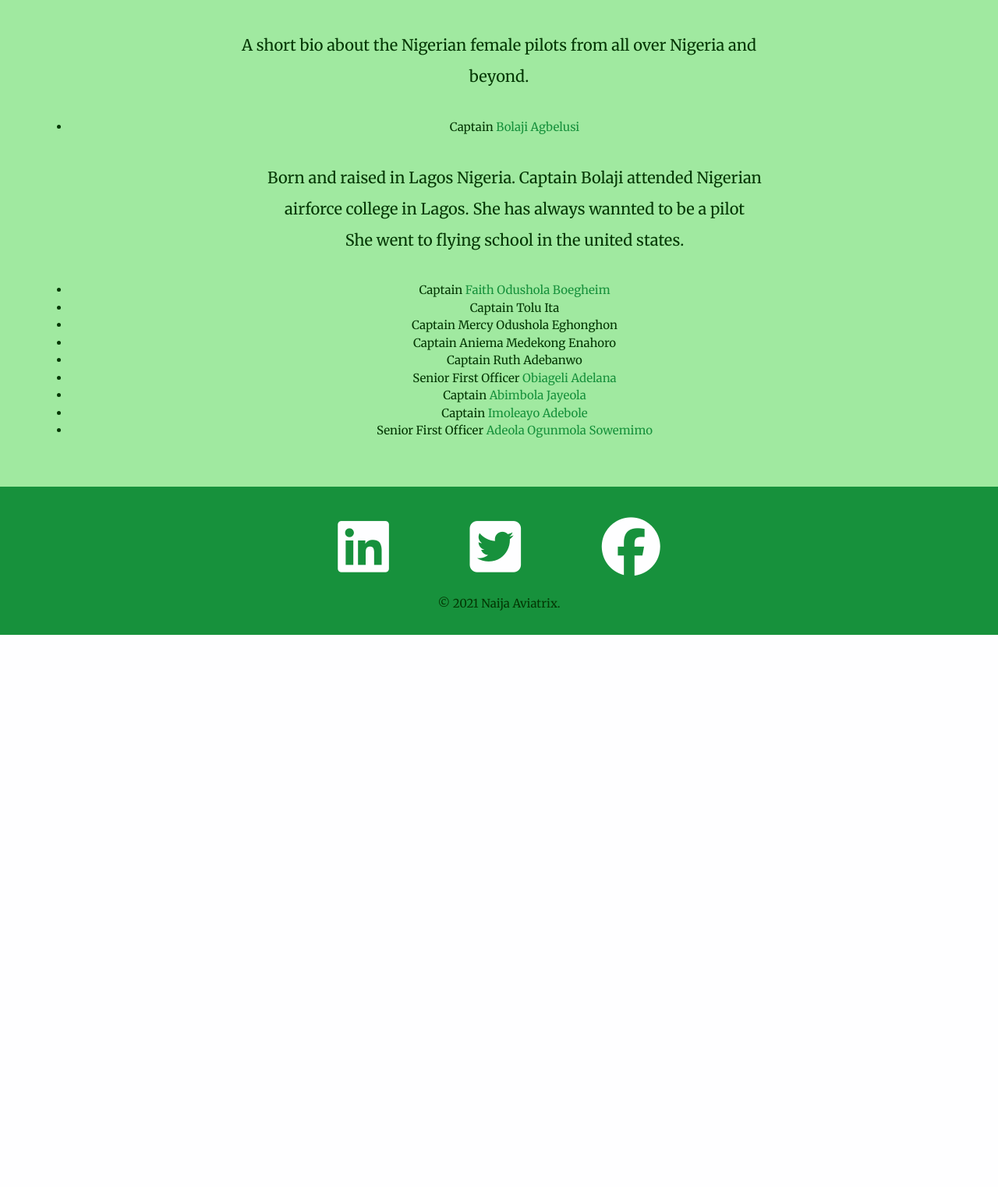
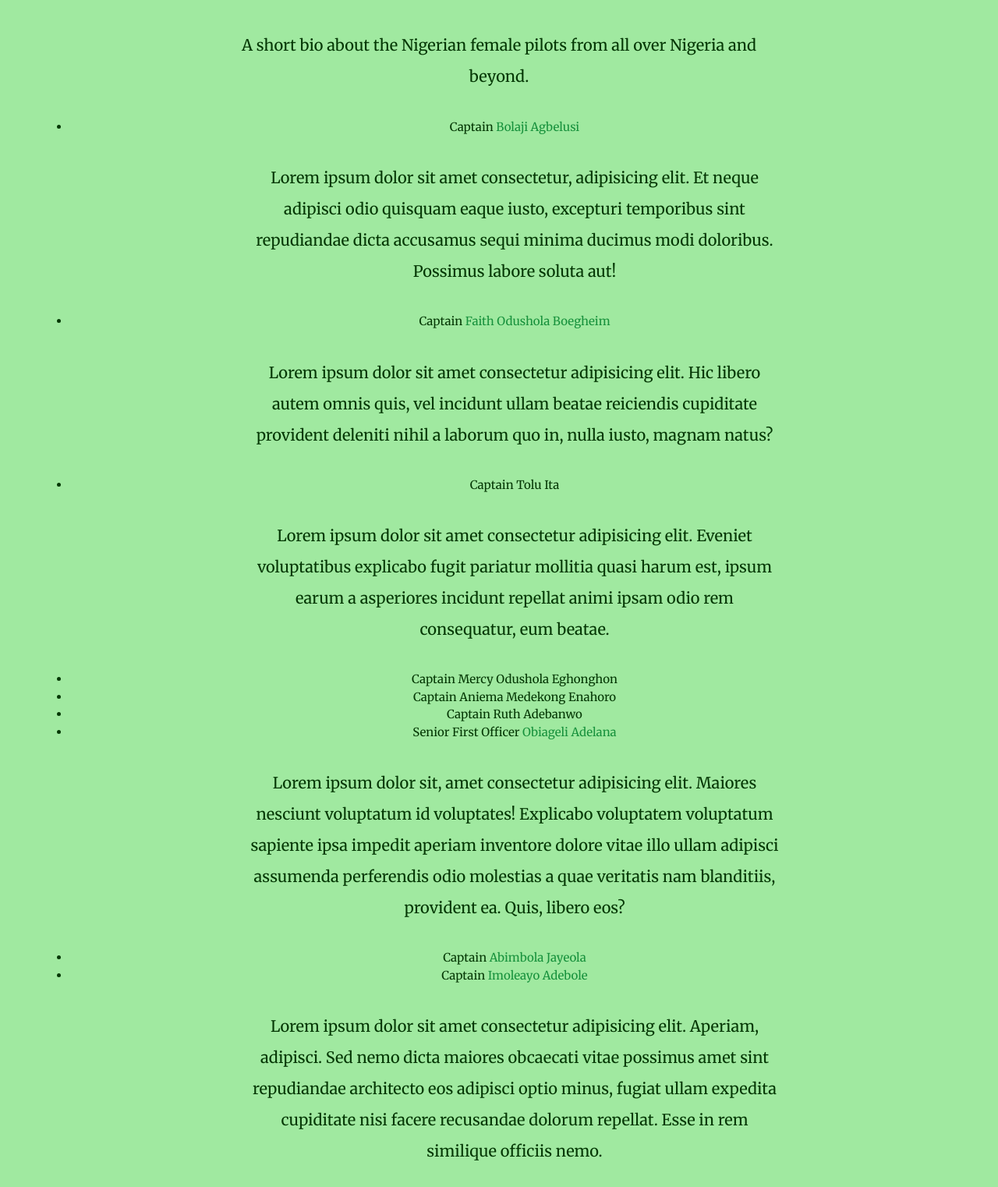
Before and after one commit to faith-boe/Naija-aviatrix, a plain HTML site: page meet-the-ladies.html in a window 1280 px wide. Shown: the part 514-2036 px from the top of the page at 78% size. Before the commit the page ends 1328 px from the top, so only its background shows below. Drawn offline with nearby package versions, Linux system fonts and the light colour scheme; a web font is replaced by a local one.

Commit message:
third commit

```diff
--- a/meet-the-ladies.html
+++ b/meet-the-ladies.html
@@ -61,15 +61,21 @@
     <p>A short bio about the Nigerian female pilots from all over Nigeria and beyond.</p>
     <ul>
         <li>Captain <a href="https://hotjist.com/brainyeducare-services-celebrates-childrens-day-with-first-female-pilot-in-nigeria/">Bolaji Agbelusi</a></li>
-        <p>Born and raised in Lagos Nigeria. Captain Bolaji attended Nigerian airforce college in Lagos. She has always wannted to be a pilot<br> She went to flying school in the united states.</p>
+        <p>Lorem ipsum dolor sit amet consectetur, adipisicing elit. Et neque adipisci odio quisquam eaque iusto, excepturi temporibus sint repudiandae dicta accusamus sequi minima ducimus modi doloribus. Possimus labore soluta aut!</p>
         <li>Captain <a href="https://blogs.city.ac.uk/city-alumni/2020/10/22/high-flyer/">Faith Odushola Boegheim</a></li>
+        <p>Lorem ipsum dolor sit amet consectetur adipisicing elit. Hic libero autem omnis quis, vel incidunt ullam beatae reiciendis cupiditate provident deleniti nihil a laborum quo in, nulla iusto, magnam natus?</p>
         <li>Captain Tolu Ita</li>
+        <p>Lorem ipsum dolor sit amet consectetur adipisicing elit. Eveniet voluptatibus explicabo fugit pariatur mollitia quasi harum est, ipsum earum a asperiores incidunt repellat animi ipsam odio rem consequatur, eum beatae.</p>
         <li>Captain Mercy Odushola Eghonghon</li>
         <li>Captain Aniema Medekong Enahoro</li>
         <li>Captain Ruth Adebanwo</li>
         <li>Senior First Officer <a href="https://www.absradiotv.com/2019/09/02/anambra-state-to-partner-girls-can-fly-initiative-to-train-100-pilots/">Obiageli Adelana</a></li>
+        <p>Lorem ipsum dolor sit, amet consectetur adipisicing elit. Maiores nesciunt voluptatum id voluptates! Explicabo voluptatem voluptatum sapiente ipsa impedit aperiam inventore dolore vitae illo ullam
+          adipisci assumenda perferendis odio molestias a quae veritatis nam blanditiis, provident ea. Quis, libero eos?</p>
         <li>Captain <a href="https://en.wikipedia.org/wiki/Abimbola_Jayeola">Abimbola Jayeola</a></li>
         <li>Captain <a href="https://www.legit.ng/1215256-meet-young-female-captain-imoleayo-adebule-appointed-chief-pilot-by-nigerian-airline.html">Imoleayo Adebole</a> </li>
+        <p>Lorem ipsum dolor sit amet consectetur adipisicing elit. Aperiam, adipisci. Sed nemo dicta maiores obcaecati vitae possimus amet sint repudiandae architecto eos adipisci optio minus,
+          fugiat ullam expedita cupiditate nisi facere recusandae dolorum repellat. Esse in rem similique officiis nemo.</p>
         <li>Senior First Officer <a href="https://en.wikipedia.org/wiki/Adeola_Ogunmola_Showemimo">Adeola Ogunmola Sowemimo</a></li>
     </ul>
   </div>
```
